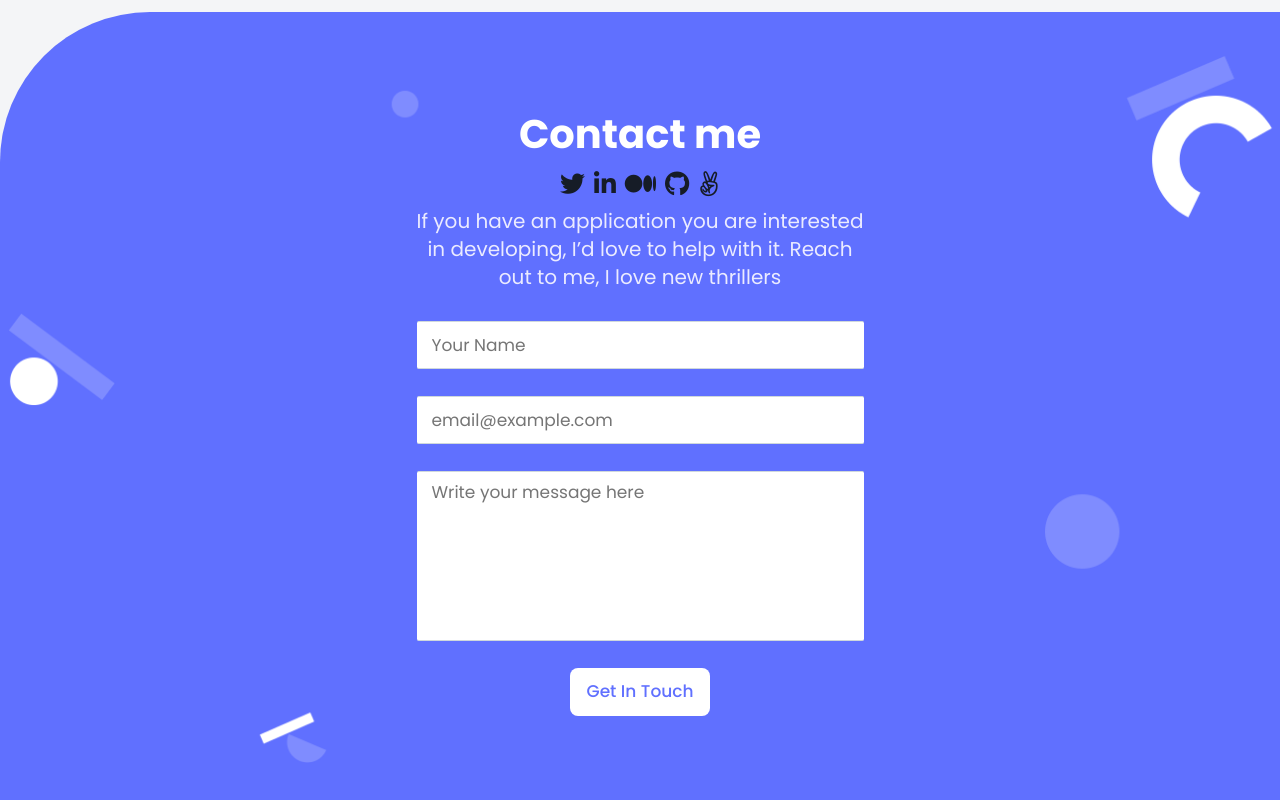
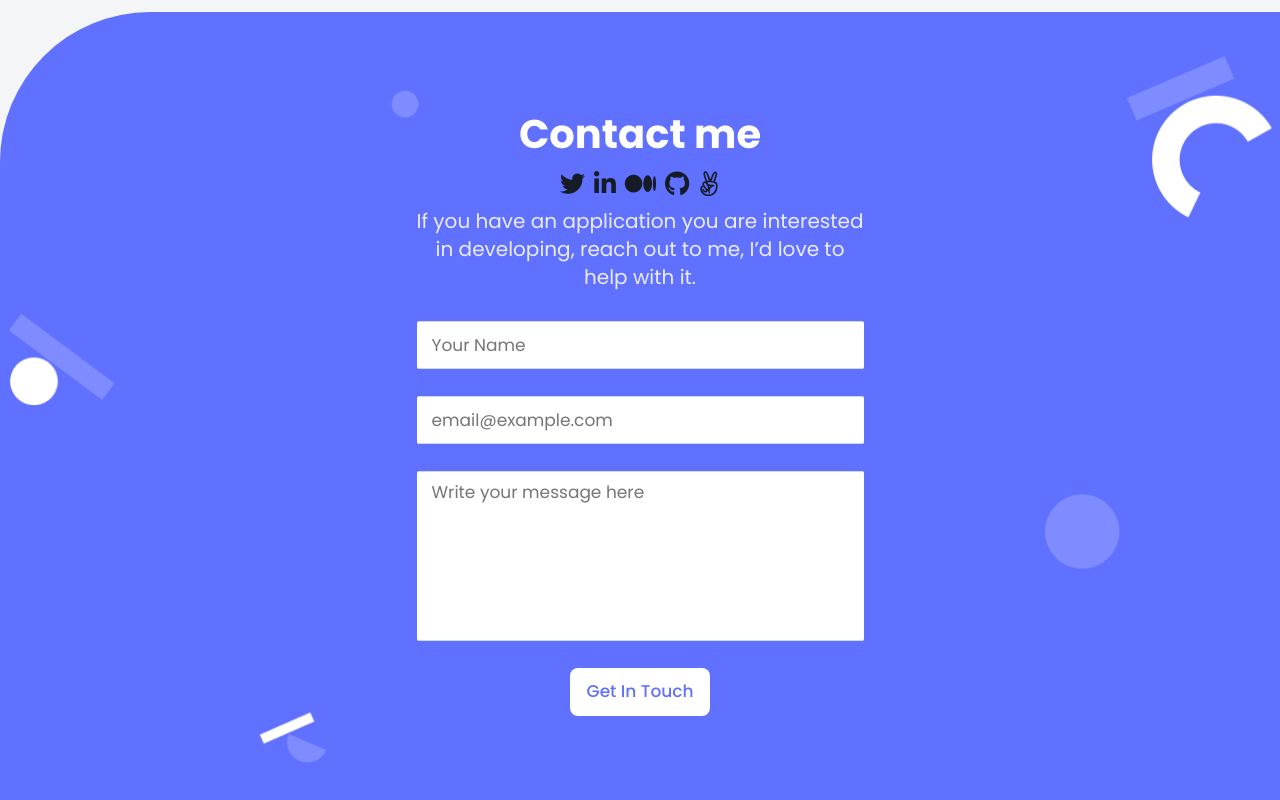
Before and after one commit to SmithVyne/my_portfolio_site, a website built with webpack: page docs/index.html in a window 1280 px wide. Shown: the part 3674-4474 px from the top of the page. Built offline with nearby package versions, Linux system fonts and the light colour scheme.

Commit message:
Update call to action

```diff
--- a/docs/index.html
+++ b/docs/index.html
@@ -166,7 +166,7 @@
         <a href="https://angel.co/u/smithvyne" target="_blank" class="social-link fab fa-angellist" id="angel-link"></a>
       </div>
       <p id="contact_desc">
-        If you have an application you are interested in developing, I’d love to help with it. Reach out to me, I love new thrillers
+        If you have an application you are interested in developing, reach out to me, I’d love to help with it.
       </p>
       <input type="text" class="contact_field" placeholder="Your Name" required>
       <input type="email" class="contact_field" placeholder="email@example.com" required>
```
